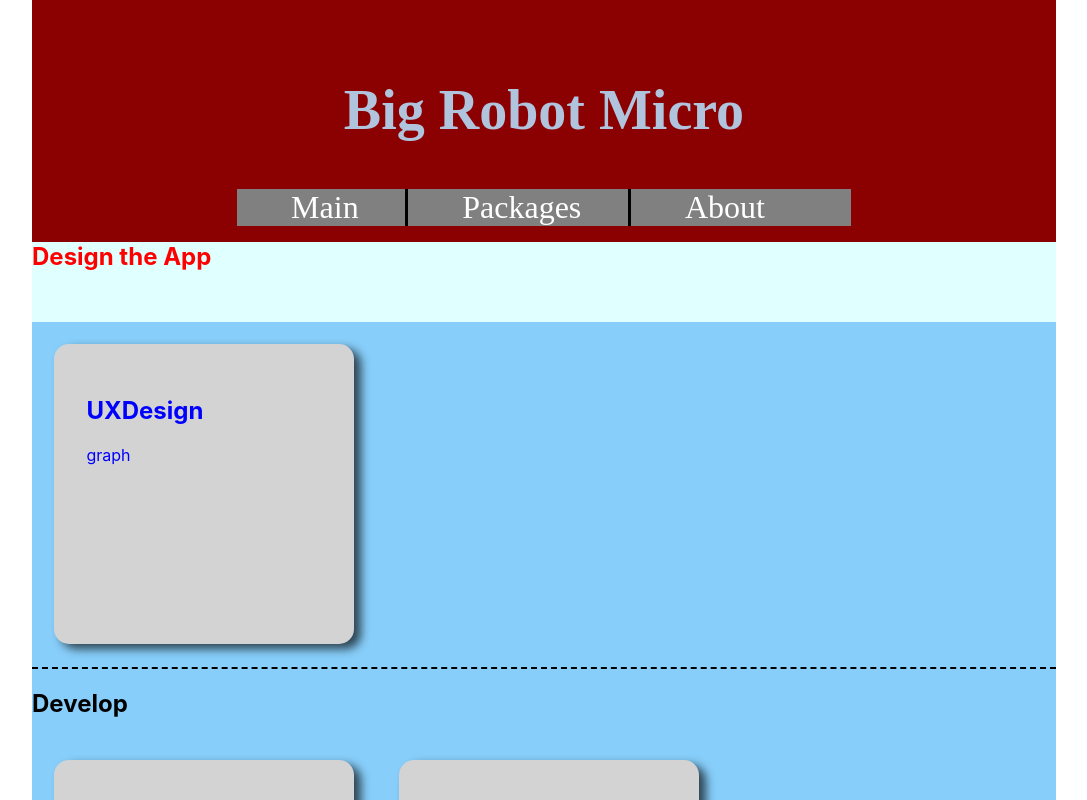
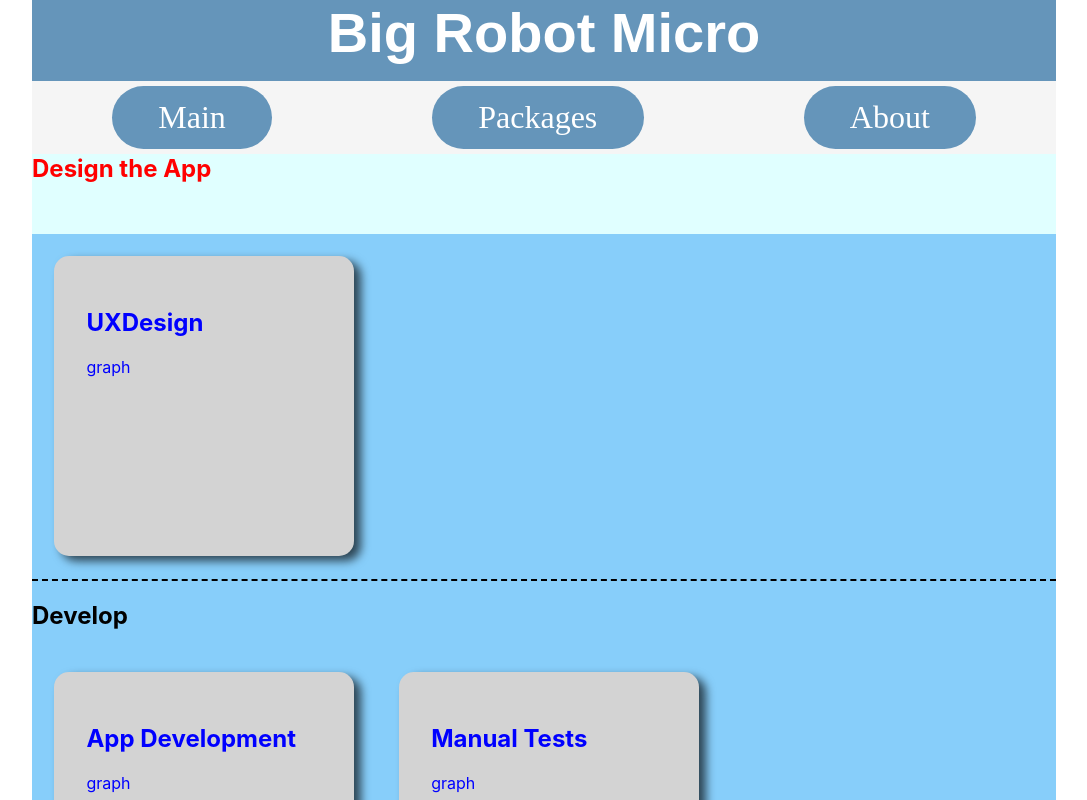
Before and after one commit to gameprogrammingsteven/big-robot-micro-web-main, a Next.js app: page /prices in a window 1280 px wide. Shown: the top 800 px of the page, without its empty margins (96-1183 px from the left). Built offline with nearby package versions, Linux system fonts and the light colour scheme.

Commit message:
styling header beginnings

```diff
--- a/components/navigation/navigation.component.js
+++ b/components/navigation/navigation.component.js
@@ -31,6 +31,7 @@ function Navigation() {
         <>
             <nav className={classes.navigation}>
                 <h1 className={classes.titleHeader}>Big Robot Micro</h1>
+                <div className={classes.navBar}>
                     <ul className={classes.unorderedList}>
                         {
                             newRoutes.map((element) => {
@@ -39,6 +40,7 @@ function Navigation() {
                                 </li>
                             })}
                     </ul>
+                </div>
             </nav>
         </>
     );
--- a/components/navigation/navigation.module.css
+++ b/components/navigation/navigation.module.css
@@ -1,16 +1,17 @@
 .navigation {
-    margin-top: 0;
-    margin: 0 auto;
-    padding-top: 2rem;
-    padding-bottom: 1rem;
-    background-color: darkred;
+    margin: 0;
+    padding: 0 0;
+    background-color: #6595BA;
 }
 
 .titleHeader {
-    font-family: "Air Millhouse Outline", serif;
+    font-family: "Dosis", sans-serif;
+    font-weight: 800;
     font-size: 3.5rem;
-    color: lightsteelblue;
+    color: white;
     text-align: center;
+    padding: 0;
+    margin: 0;
 }
 
 .unorderedList {
@@ -18,8 +19,8 @@
     list-style: inside;
     display: flex;
     margin: 0 auto;
-    background-color: gray;
-    width: 60%;
+    padding: 5px 0;
+    width: 100%;
 }
 
 /* .unorderedList li {
@@ -36,13 +37,24 @@
 .listItem {
     display: inline;
     flex: auto;
-    padding-right: 2rem;
-    margin-right: 2.5rem;
+    margin: auto 5rem;
+    padding: 13px;
     color: white;
     font-size: 2rem;
     font-family: "Air Millhouse Outline", serif;
-    border-right: 3px solid black;
+    background-color: #6595BA;
+    border-radius: 5rem;
+    /* border-right: 3px solid black; */
 }
+
+.navBar {
+    min-height: 4rem;
+    margin: 0;
+    margin-top: 1rem;
+    padding: 0;
+    background-color: #f5f5f5;
+}
+
 
 /*
 package designer....
```
Lines whose indentation alone changed are shown as unchanged.
